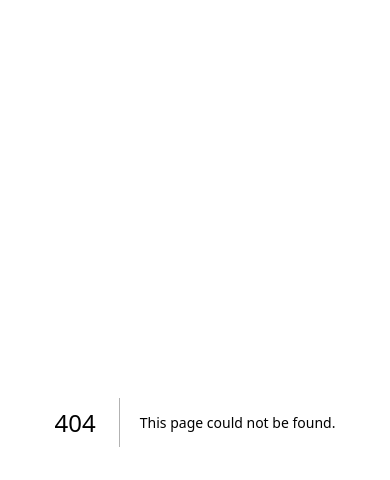
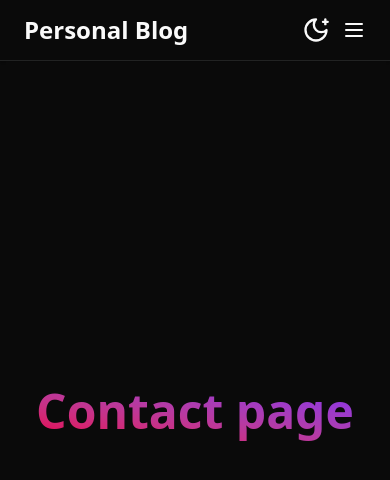
Before and after one commit to MrSaikatS/personal-blog-webui-v1, a Next.js app: page /contact in a window 390 px wide. Before the commit this address had no page. Shown: the top 480 px of the page. Built offline with nearby package versions, Linux system fonts and the light colour scheme.

Commit message:
desktop & mobile nav structure, about page, contact page

```diff
--- a/src/app/page.tsx
+++ b/src/app/(frontend)/about/page.tsx
@@ -1,8 +1,8 @@
 import { Metadata } from "next";
 
 export const metadata: Metadata = {
-  title: "Home | Nextjs Starter Template",
-  description: "Home page of Nextjs Starter Template",
+  title: "About | Personal Blog",
+  description: "About page of Personal Blog",
 };
 
 const page = () => {
@@ -11,7 +11,7 @@ const page = () => {
       <section className="grid h-[80dvh] place-items-center">
         <div className="bg-gradient-to-tr from-rose-600 to-violet-600 bg-clip-text p-2">
           <span className="text-5xl font-bold text-transparent">
-            Nextjs Starter Template
+            About page
           </span>
         </div>
       </section>
--- /dev/null
+++ b/src/app/(frontend)/contact/page.tsx
@@ -0,0 +1,22 @@
+import { Metadata } from "next";
+
+export const metadata: Metadata = {
+  title: "Contact | Personal Blog",
+  description: "Contact page of Personal Blog",
+};
+
+const page = () => {
+  return (
+    <>
+      <section className="grid h-[80dvh] place-items-center">
+        <div className="bg-gradient-to-tr from-rose-600 to-violet-600 bg-clip-text p-2">
+          <span className="text-5xl font-bold text-transparent">
+            Contact page
+          </span>
+        </div>
+      </section>
+    </>
+  );
+};
+
+export default page;
--- /dev/null
+++ b/src/components/Header/DesktopMenubar.tsx
@@ -0,0 +1,35 @@
+import { ChevronDown } from "lucide-react";
+import {
+  Menubar,
+  MenubarContent,
+  MenubarItem,
+  MenubarMenu,
+  MenubarTrigger,
+} from "../ui/menubar";
+
+const DesktopMenubar = () => {
+  return (
+    <>
+      <Menubar className="cursor-pointer border-none bg-transparent shadow-none">
+        <MenubarMenu>
+          <MenubarTrigger className="group flex cursor-pointer items-center">
+            Category
+            <ChevronDown className="scale-y transition-all duration-300 ease-in-out group-data-[state=open]:scale-y-[-1]" />
+          </MenubarTrigger>
+
+          <MenubarContent align="center">
+            <MenubarItem>Technology</MenubarItem>
+
+            <MenubarItem>Review</MenubarItem>
+
+            <MenubarItem>News</MenubarItem>
+
+            <MenubarItem>Sport</MenubarItem>
+          </MenubarContent>
+        </MenubarMenu>
+      </Menubar>
+    </>
+  );
+};
+
+export default DesktopMenubar;
--- a/src/components/Header/Header.tsx
+++ b/src/components/Header/Header.tsx
@@ -1,5 +1,7 @@
 import Link from "next/link";
 import ThemeToggleButton from "../ui/ThemeToggleButton";
+import { Menu } from "lucide-react";
+import DesktopMenubar from "./DesktopMenubar";
 
 const Header = ({ appName }: { appName: string }) => {
   return (
@@ -8,18 +10,35 @@ const Header = ({ appName }: { appName: string }) => {
       aria-label="app-header"
     >
       <div className="container mx-auto flex items-center justify-between px-6 py-3">
-        <h1
-          className="text-2xl font-semibold"
-          aria-label="App Name"
-        >
-          {appName}
-        </h1>
+        <div className="flex items-center gap-3">
+          <Link
+            href={"/"}
+            className="text-[1.5rem] font-semibold"
+            aria-label="App Name"
+          >
+            {appName}
+          </Link>
 
-        <nav className="flex items-center gap-4">
+          <div className="hidden lg:flex">
+            <ThemeToggleButton />
+          </div>
+        </div>
+
+        <nav className="hidden gap-8 lg:flex lg:items-center">
           <Link href={"/"}>Home</Link>
 
+          <DesktopMenubar />
+
+          <Link href={"/about"}>About</Link>
+
+          <Link href={"/contact"}>Conatct</Link>
+        </nav>
+
+        <div className="flex items-center gap-3 lg:hidden">
           <ThemeToggleButton />
-        </nav>
+
+          <Menu />
+        </div>
       </div>
     </header>
   );
--- /dev/null
+++ b/src/lib/types.ts
@@ -0,0 +1,5 @@
+import { ReactNode } from "react";
+
+export type LayoutProps = Readonly<{
+  children: ReactNode;
+}>;
```
